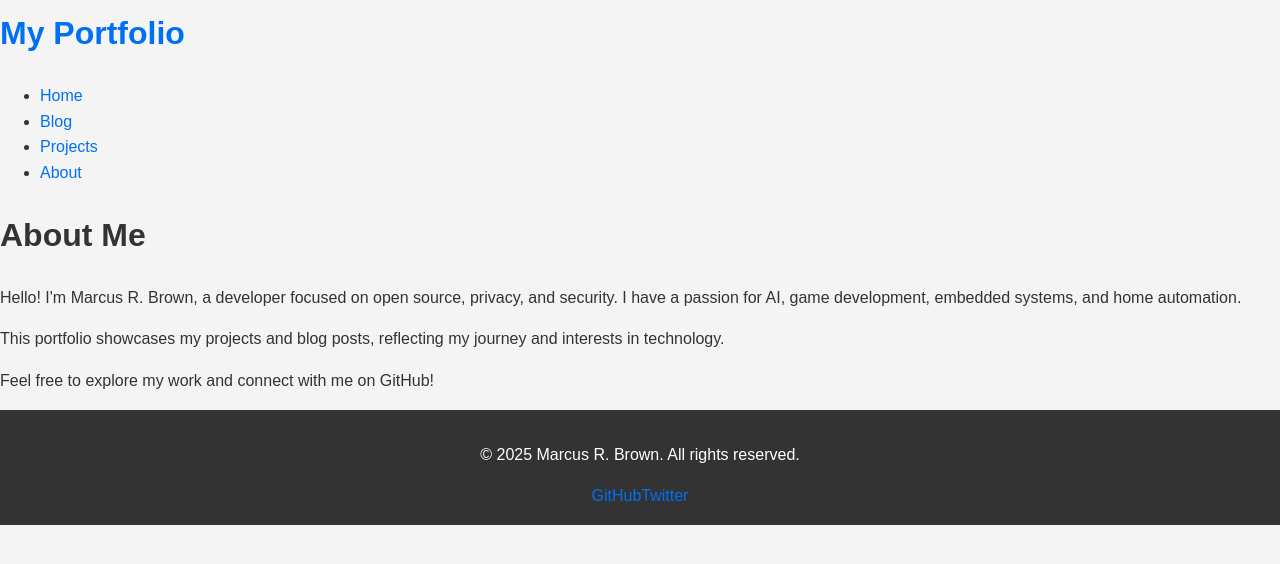
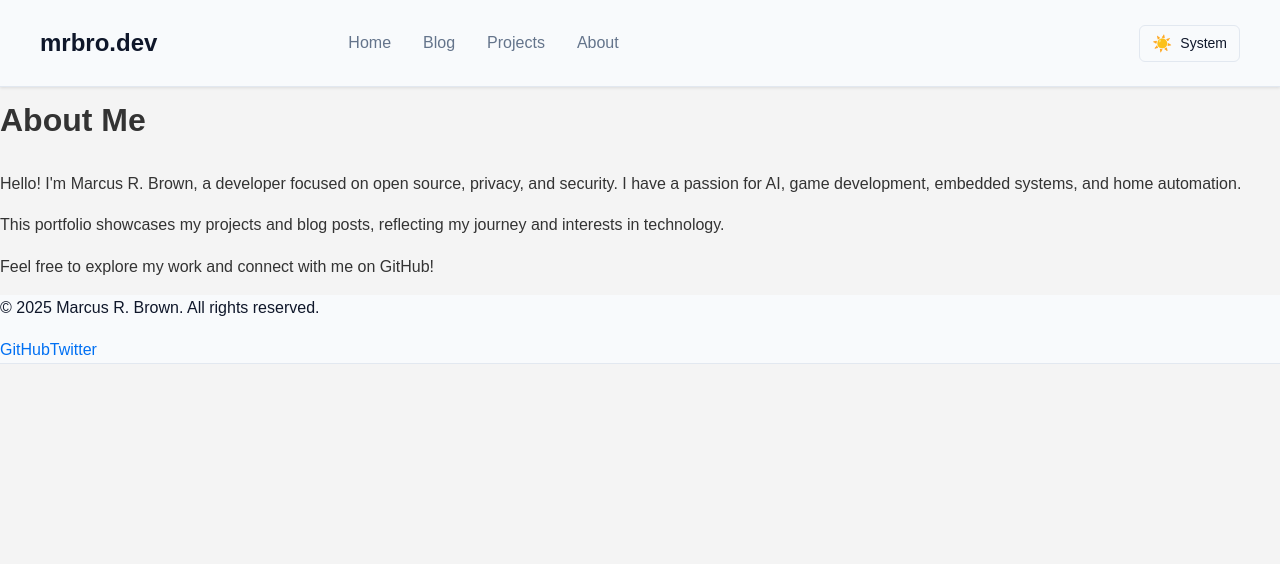
Before and after one commit to marcusrbrown/marcusrbrown.github.io, a React (Vite) app: page /about in a window 1280 px wide. Shown: the top 564 px of the page. Built offline with nearby package versions, Linux system fonts and the light colour scheme.

Commit message:
feat: update Header component to include ThemeToggle (#32)
* feat: update Header component to include ThemeToggle

* fix: update header box-shadow to use CSS variable for consistency

```diff
--- a/src/components/Header.tsx
+++ b/src/components/Header.tsx
@@ -1,36 +1,44 @@
 import React from 'react'
 import {Link} from 'react-router-dom'
+import ThemeToggle from './ThemeToggle'
 
 const Header: React.FC = () => {
   return (
-    <header className="bg-gray-800 text-white p-4">
-      <h1 className="text-2xl font-bold">
-        <Link to="/">My Portfolio</Link>
+    <header className="header">
+      <div className="header__container">
+        <h1 className="header__title">
+          <Link to="/" className="header__title-link">
+            mrbro.dev
+          </Link>
         </h1>
-      <nav>
-        <ul className="flex space-x-4">
-          <li>
-            <Link to="/" className="hover:underline">
+        <nav className="header__nav">
+          <ul className="header__nav-list">
+            <li className="header__nav-item">
+              <Link to="/" className="header__nav-link">
                 Home
               </Link>
             </li>
-          <li>
-            <Link to="/blog" className="hover:underline">
+            <li className="header__nav-item">
+              <Link to="/blog" className="header__nav-link">
                 Blog
               </Link>
             </li>
-          <li>
-            <Link to="/projects" className="hover:underline">
+            <li className="header__nav-item">
+              <Link to="/projects" className="header__nav-link">
                 Projects
               </Link>
             </li>
-          <li>
-            <Link to="/about" className="hover:underline">
+            <li className="header__nav-item">
+              <Link to="/about" className="header__nav-link">
                 About
               </Link>
             </li>
           </ul>
         </nav>
+        <div className="header__actions">
+          <ThemeToggle />
+        </div>
+      </div>
     </header>
   )
 }
--- a/src/styles/globals.css
+++ b/src/styles/globals.css
@@ -29,10 +29,154 @@ a:hover {
 }
 
 .header, .footer {
-    background-color: #333;
-    color: #fff;
-    padding: 1rem 0;
-    text-align: center;
+    background-color: var(--color-header-bg);
+    color: var(--color-header-text);
+    border-bottom: 1px solid var(--color-border);
+    transition: var(--transition-theme);
+}
+
+/* Header Layout and Styling */
+.header {
+    position: sticky;
+    top: 0;
+    z-index: 100;
+    box-shadow: 0 1px 3px var(--color-shadow, rgba(0, 0, 0, 0.1));
+}
+
+.header__container {
+    max-width: 1200px;
+    margin: 0 auto;
+    padding: 1rem;
+    display: flex;
+    align-items: center;
+    justify-content: space-between;
+    gap: 2rem;
+}
+
+.header__title {
+    margin: 0;
+    font-size: 1.5rem;
+    font-weight: 700;
+    flex-shrink: 0;
+}
+
+.header__title-link {
+    color: var(--color-text);
+    text-decoration: none;
+    transition: var(--transition-theme-fast);
+}
+
+.header__title-link:hover {
+    color: var(--color-link-hover);
+    text-decoration: none;
+}
+
+.header__nav {
+    flex: 1;
+    max-width: 600px;
+}
+
+.header__nav-list {
+    display: flex;
+    list-style: none;
+    margin: 0;
+    padding: 0;
+    gap: 2rem;
+    align-items: center;
+}
+
+.header__nav-item {
+    margin: 0;
+}
+
+.header__nav-link {
+    color: var(--color-text-secondary);
+    text-decoration: none;
+    font-weight: 500;
+    padding: 0.5rem 0;
+    transition: var(--transition-theme-fast);
+    position: relative;
+}
+
+.header__nav-link:hover {
+    color: var(--color-link-hover);
+    text-decoration: none;
+}
+
+.header__nav-link:focus {
+    outline: 2px solid var(--color-focus);
+    outline-offset: 2px;
+    border-radius: 2px;
+}
+
+/* Active link styling - matches current route */
+.header__nav-link[aria-current="page"] {
+    color: var(--color-link);
+    font-weight: 600;
+}
+
+.header__nav-link[aria-current="page"]::after {
+    content: '';
+    position: absolute;
+    bottom: -2px;
+    left: 0;
+    right: 0;
+    height: 2px;
+    background-color: var(--color-link);
+    border-radius: 1px;
+}
+
+.header__actions {
+    flex-shrink: 0;
+    display: flex;
+    align-items: center;
+    gap: 1rem;
+}
+
+/* Responsive Design */
+@media (max-width: 768px) {
+    .header__container {
+        padding: 0.75rem;
+        gap: 1rem;
+    }
+
+    .header__title {
+        font-size: 1.25rem;
+    }
+
+    .header__nav-list {
+        gap: 1rem;
+    }
+
+    .header__nav-link {
+        font-size: 0.875rem;
+    }
+}
+
+@media (max-width: 640px) {
+    .header__container {
+        flex-wrap: wrap;
+        justify-content: center;
+    }
+
+    .header__title {
+        flex-basis: 100%;
+        text-align: center;
+        margin-bottom: 0.5rem;
+    }
+
+    .header__nav {
+        flex: none;
+    }
+
+    .header__nav-list {
+        gap: 0.75rem;
+        font-size: 0.875rem;
+    }
+
+    .header__actions {
+        flex: none;
+    }
 }
 
 .project-card {
```
Also changed, not shown: .ai/plan/feature-theme-system-1.md, 1 other file (tests, documents, lock files or other folders). Lines whose indentation alone changed are shown as unchanged.
